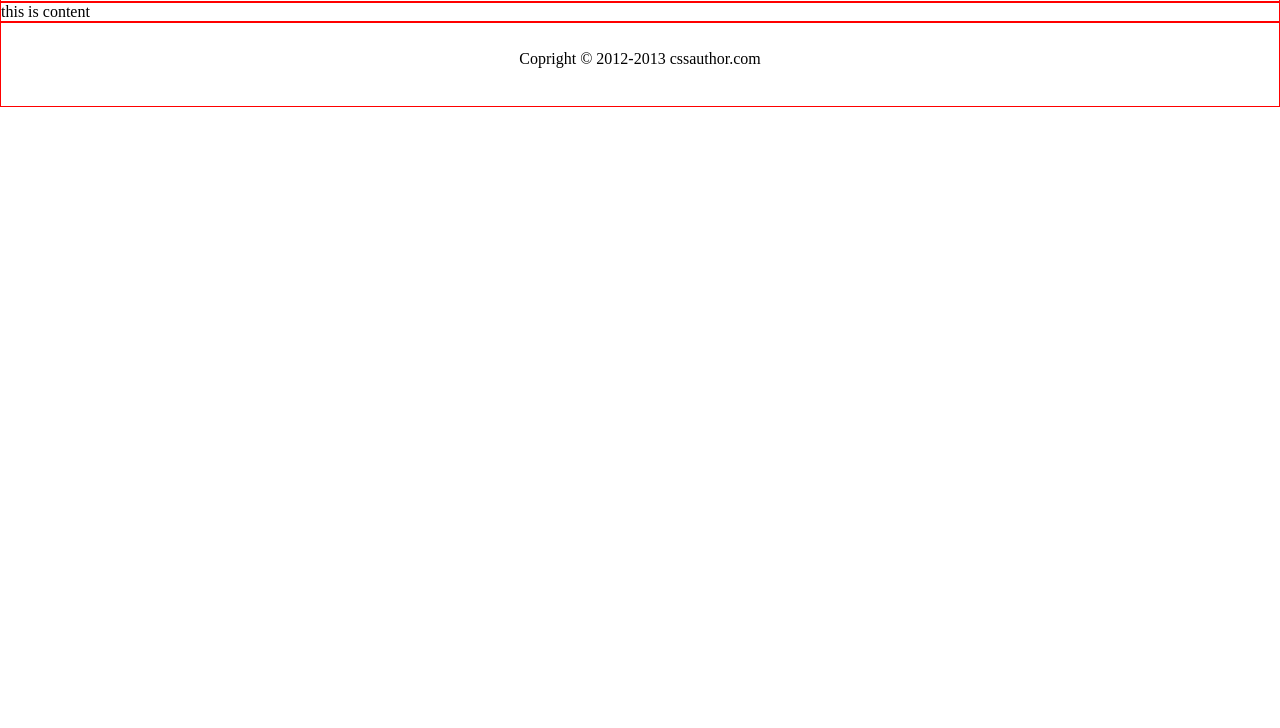
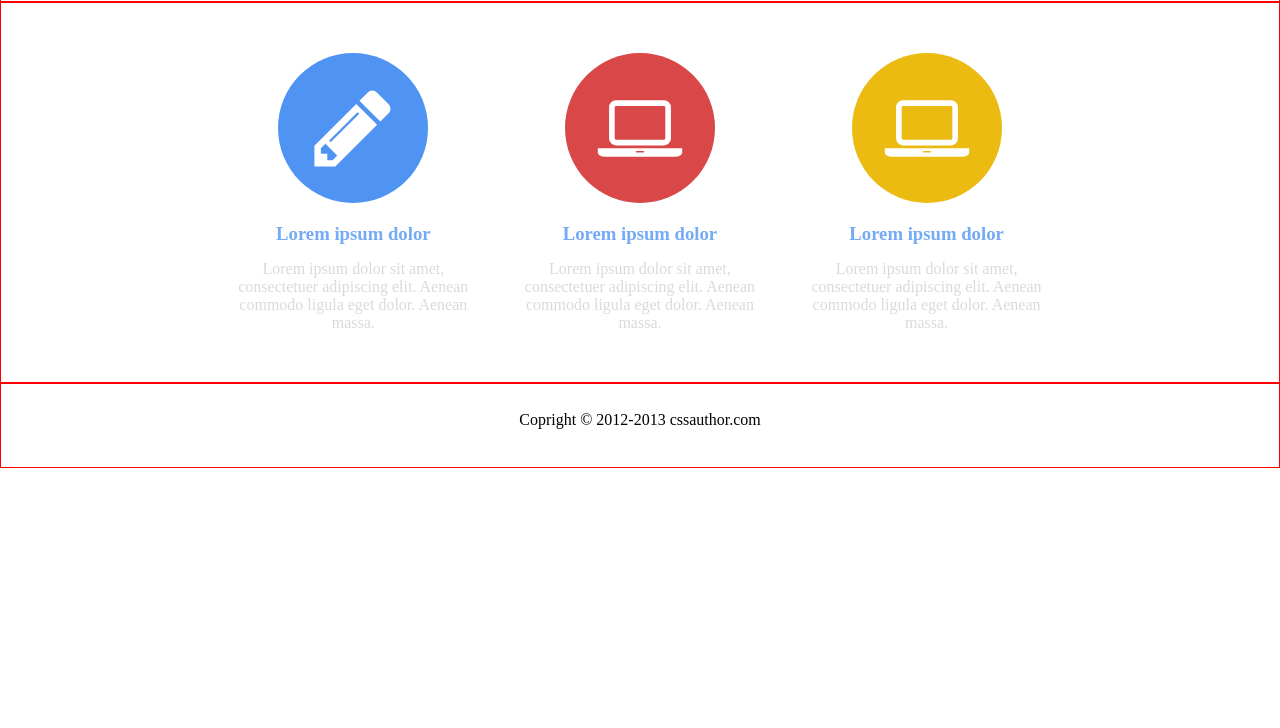
Before and after one commit to nancyphak/FullStack, a plain HTML site: page FrontEnd/index.html in a window 1280 px wide. Shown: the part 72-800 px from the top of the page. Drawn offline with Linux system fonts and the light colour scheme.

Commit message:
create services component

```diff
--- a/FrontEnd/index.html
+++ b/FrontEnd/index.html
@@ -19,7 +19,29 @@
                     </div>
                 </div>
             </div>
-            <div class="content">this is content</div>
+            <div class="content">
+                <div class="services">
+                    <div class="container">
+                        <ul class="list-service">
+                            <li class="item">
+                                <i class="icon-edit"></i>
+                                <h3 class="title">Lorem ipsum dolor</h3>
+                                <p class="desc">Lorem ipsum dolor sit amet, consectetuer adipiscing elit. Aenean commodo ligula eget dolor. Aenean massa.</p>
+                            </li>
+                            <li class="item">
+                                <i class="icon-laptop"></i>
+                                <h3 class="title">Lorem ipsum dolor</h3>
+                                <p class="desc">Lorem ipsum dolor sit amet, consectetuer adipiscing elit. Aenean commodo ligula eget dolor. Aenean massa.</p>
+                            </li>
+                            <li class="item">
+                                <i class="icon-shopping-basket"></i>
+                                <h3 class="title">Lorem ipsum dolor</h3>
+                                <p class="desc">Lorem ipsum dolor sit amet, consectetuer adipiscing elit. Aenean commodo ligula eget dolor. Aenean massa.</p>
+                            </li>
+                        </ul>
+                    </div>
+                </div>
+            </div>
             <div class="footer">
                 <div class="container">
                     <p class="copyright">Copright &copy; 2012-2013 cssauthor.com</p>
--- a/FrontEnd/styles.css
+++ b/FrontEnd/styles.css
@@ -2,8 +2,17 @@ body{
     margin: 0;
 }
 .container{
-    width: 800px;
+    width: 830px;
     margin: auto;
+    padding: 0 15px;
+}
+.container::before{
+    display: table;
+    content: "";
+}
+.container::after{
+    display: table;
+    content: "";
 }
 .float-left{
     float: left;
@@ -48,3 +57,88 @@ body{
     text-align: center;
 }
 /*Copyright end*/
+/*Services start*/
+.services{
+    background: url(imgs/bg1.png) no-repeat #ffffff 0 0;
+    background-size: cover;
+    overflow: hidden;
+    padding: 50px 0;
+}
+.list-service{
+    list-style: none;
+    margin: 0 -15px;
+    padding: 0;
+}
+.list-service .item{
+    width: 33.33%;
+    float: left;
+    text-align: center;
+}
+.list-service .item .title{
+    color:#75AAF5;
+    margin: 20px 15px 15px;
+}
+.list-service .item .desc{
+    color:#DADADA;
+    margin: 0 15px;
+}
+/*Services end*/
+/*icon start  */
+.icon-edit{
+    background-color: #4F94F3;
+    display: block;
+    width: 90px;
+    height: 90px;
+    padding: 30px;
+    margin: auto;
+    border-radius: 50%;
+}
+.icon-edit:before {
+    background-image: url(imgs/pencil.svg);
+    content: "";
+    display: block;
+    width: 90px;
+    background-size: 90px;
+    background-position: center center;
+    height: 90px;
+    background-repeat: no-repeat;
+}
+.icon-laptop{
+    background-color: #D94748;
+    display: block;
+    width: 90px;
+    height: 90px;
+    padding: 30px;
+    margin: auto;
+    border-radius: 50%;
+}
+.icon-laptop:before{
+    background-image:url(imgs/laptop.svg);
+    content: "";
+    display: block;
+    width: 90px;
+    background-size: 90px;
+    background-position: center center;
+    height: 90px;
+    background-repeat: no-repeat;
+}
+.icon-shopping-basket{
+    background-color: #EBBB11;
+    display: block;
+    width: 90px;
+    height: 90px;
+    padding: 30px;
+    margin: auto;
+    border-radius: 50%;
+}
+.icon-shopping-basket:before{
+    background-image:url(imgs/laptop.svg);
+    content: "";
+    display: block;
+    width: 90px;
+    background-size: 90px;
+    background-position: center center;
+    height: 90px;
+    background-repeat: no-repeat;
+}
+/*icon end  */
```
Also changed, not shown: FrontEnd/imgs/bg1.png (added), FrontEnd/imgs/cart.png (added), FrontEnd/imgs/laptop.png (added), FrontEnd/imgs/laptop.svg (added), FrontEnd/imgs/pencil.png (added), FrontEnd/imgs/pencil.svg (added), FrontEnd/imgs/shopping_basket.svg (added).
